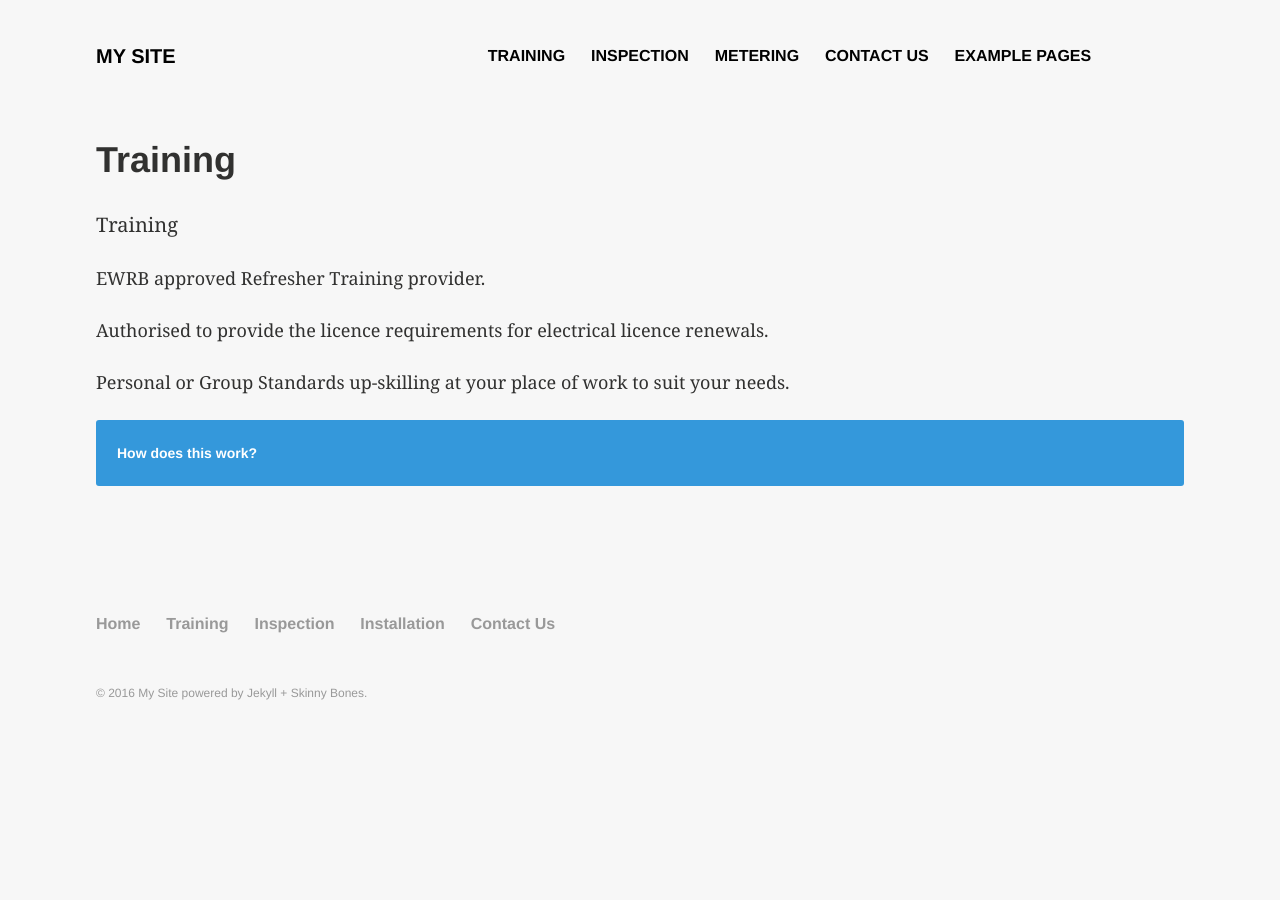
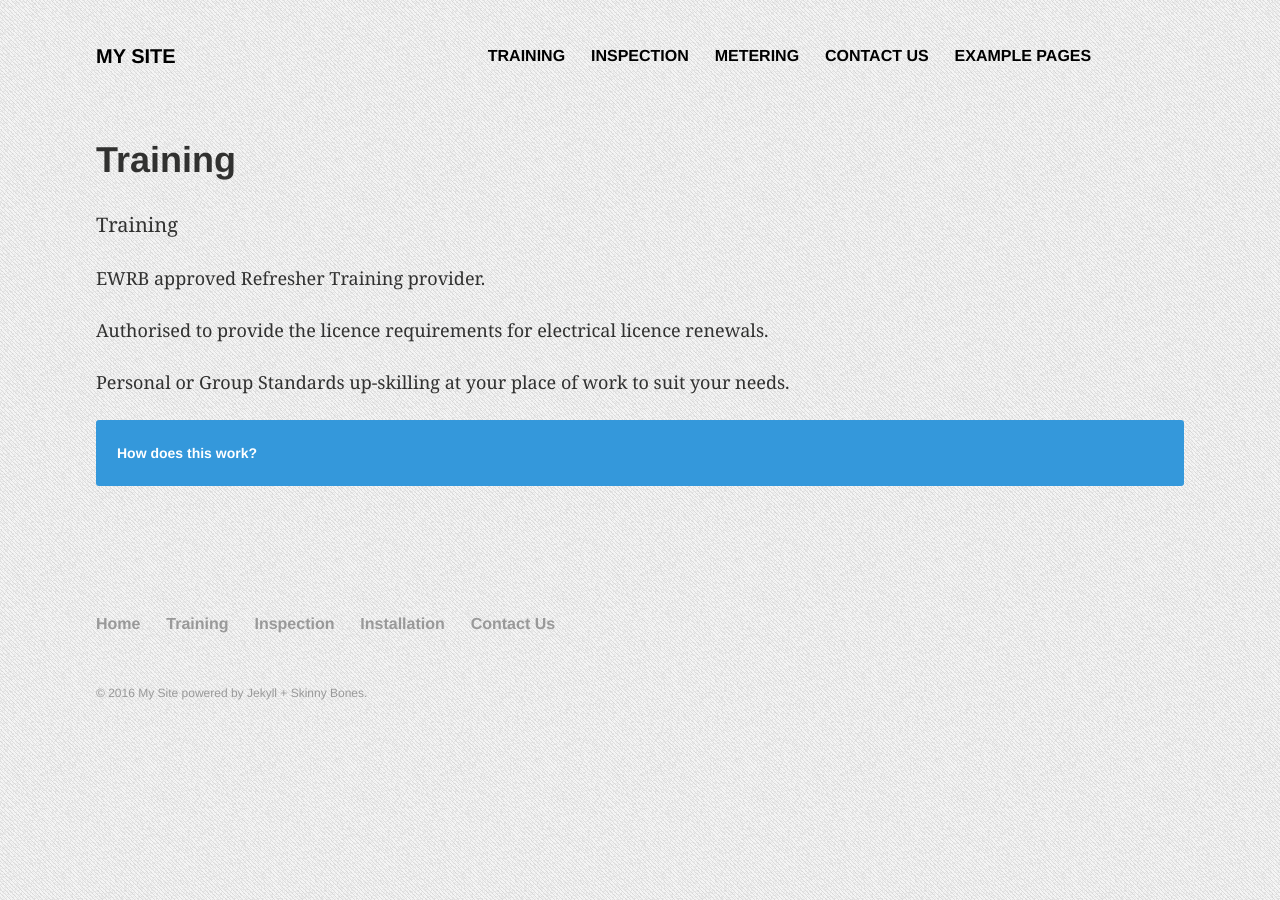
Before and after one commit to DarrenHobern/limerice, a Jekyll site: the page built from training/index.md, in a window 1280 px wide. Built offline with Jekyll 4.4.1, drawn with Linux system fonts in a browser that asks for light colours.

Commit message:
fix background image url

```diff
--- a/_sass/_base.scss
+++ b/_sass/_base.scss
@@ -11,7 +11,7 @@ body {
 	color: $text-color;
 	@include font-size(16);
 	background: $body-color;
-	background-image: url('images/bg.png');
+	background-image: url('/images/bg.png');
 }
 
 p {
```
